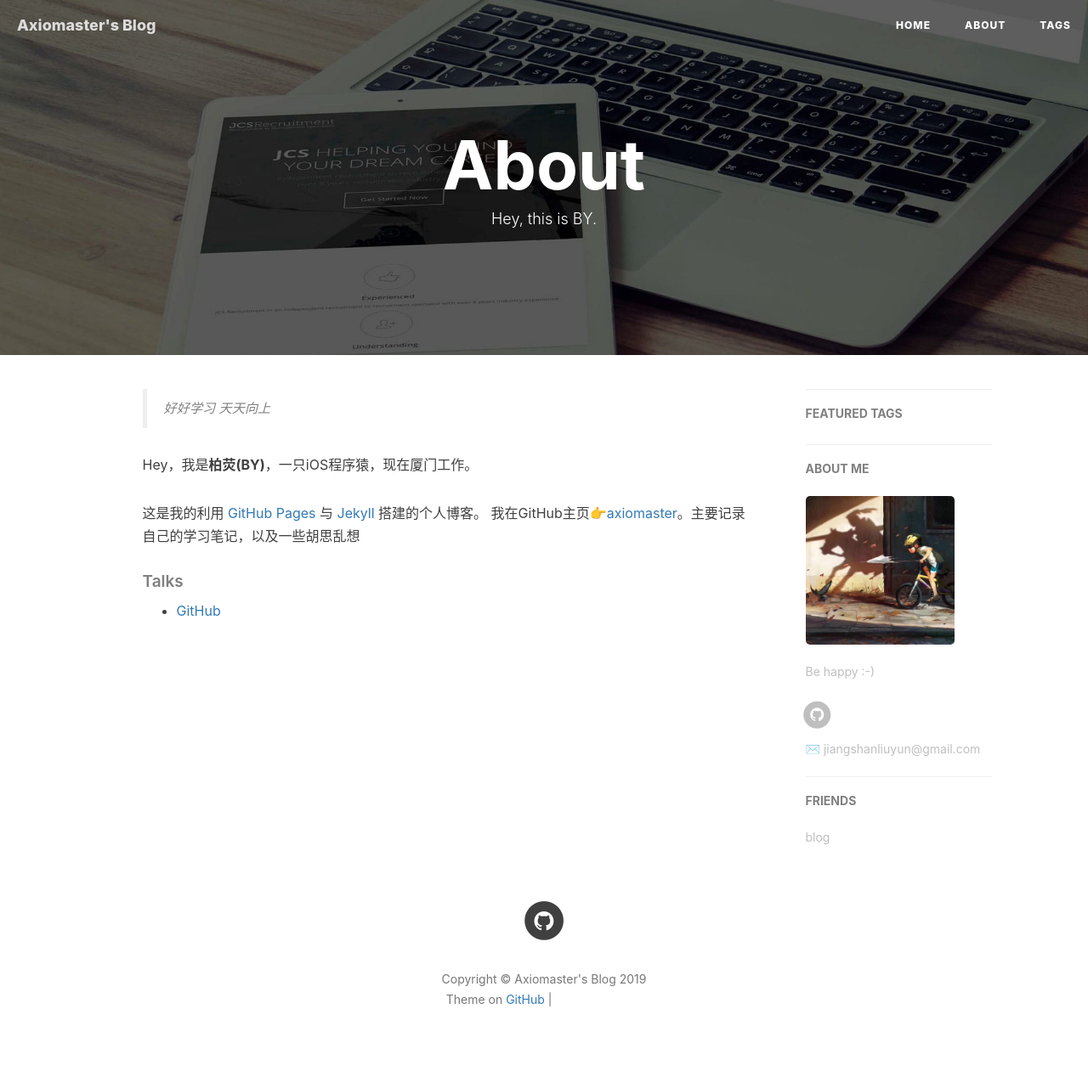
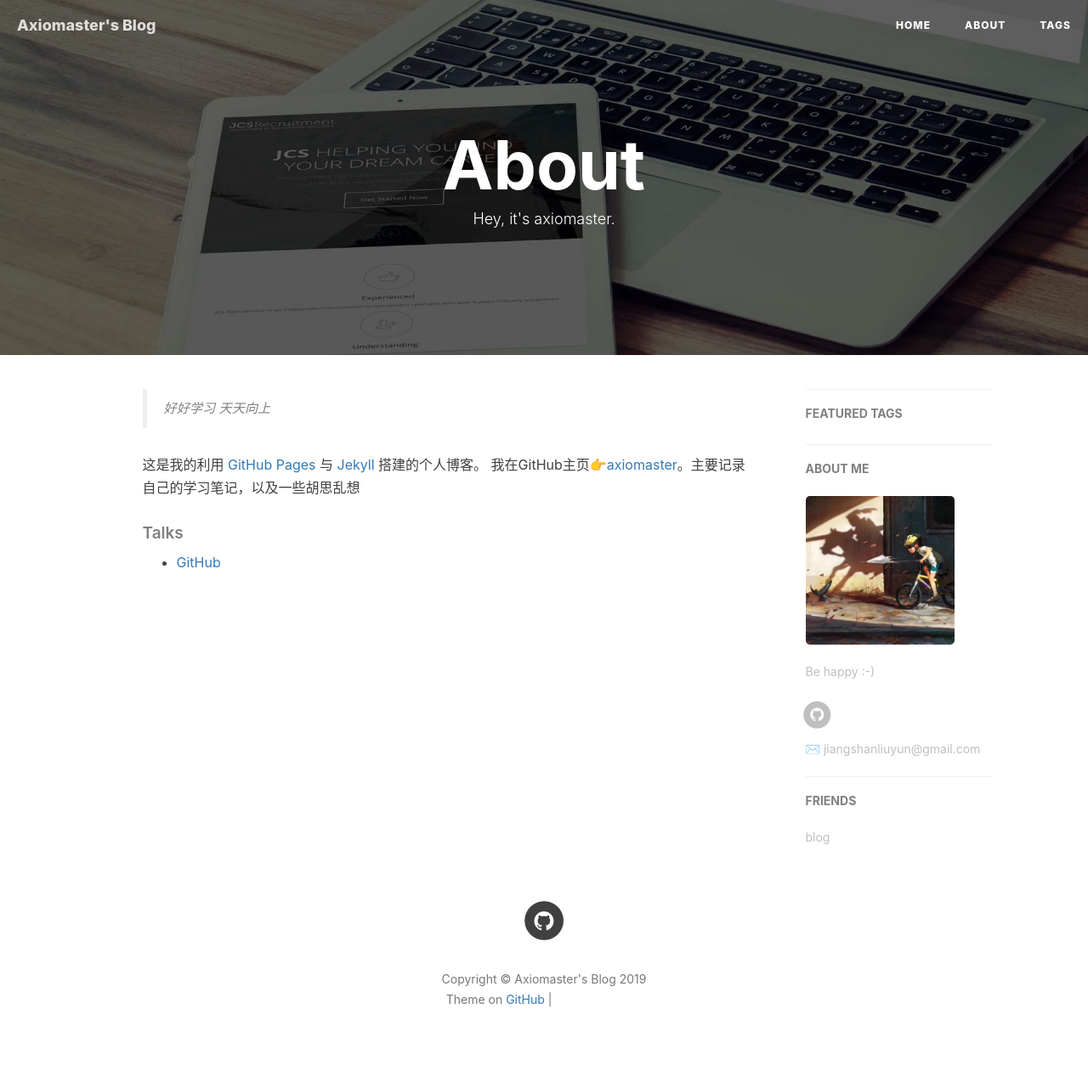
Before and after one commit to axiomaster/axiomaster.github.io, a Jekyll site: the page built from about.html, in a window 1280 px wide. Shown: the whole page at 85% size. Built offline with Jekyll 4.4.1, drawn with Linux system fonts in a browser that asks for light colours; nearby versions of some CDN libraries; comment, search, counter and statistics services are not loaded; grey boxes are pictures that could not be loaded.

Commit message:
more about

```diff
--- a/about.html
+++ b/about.html
@@ -1,7 +1,7 @@
 ---
 layout: page
 title: "About"
-description: "Hey, this is BY."
+description: "Hey, it's axiomaster."
 header-img: "img/post-bg-rwd.jpg"
 ---
 
@@ -16,8 +16,6 @@ header-img: "img/post-bg-rwd.jpg"
 
     <!--copied from markdown -->
     <blockquote><p>好好学习 天天向上</p></blockquote>
-
-    <p>Hey，我是<strong>柏荧(BY)</strong>，一只iOS程序猿，现在厦门工作。</p>
 
     <p>这是我的利用 <a href="https://pages.github.com/">GitHub Pages</a> 与 <a href="http://jekyll.com.cn/">Jekyll</a> 搭建的个人博客。
         我在GitHub主页<a href="https://github.com/axiomaster">👉axiomaster</a>。主要记录自己的学习笔记，以及一些胡思乱想
```
